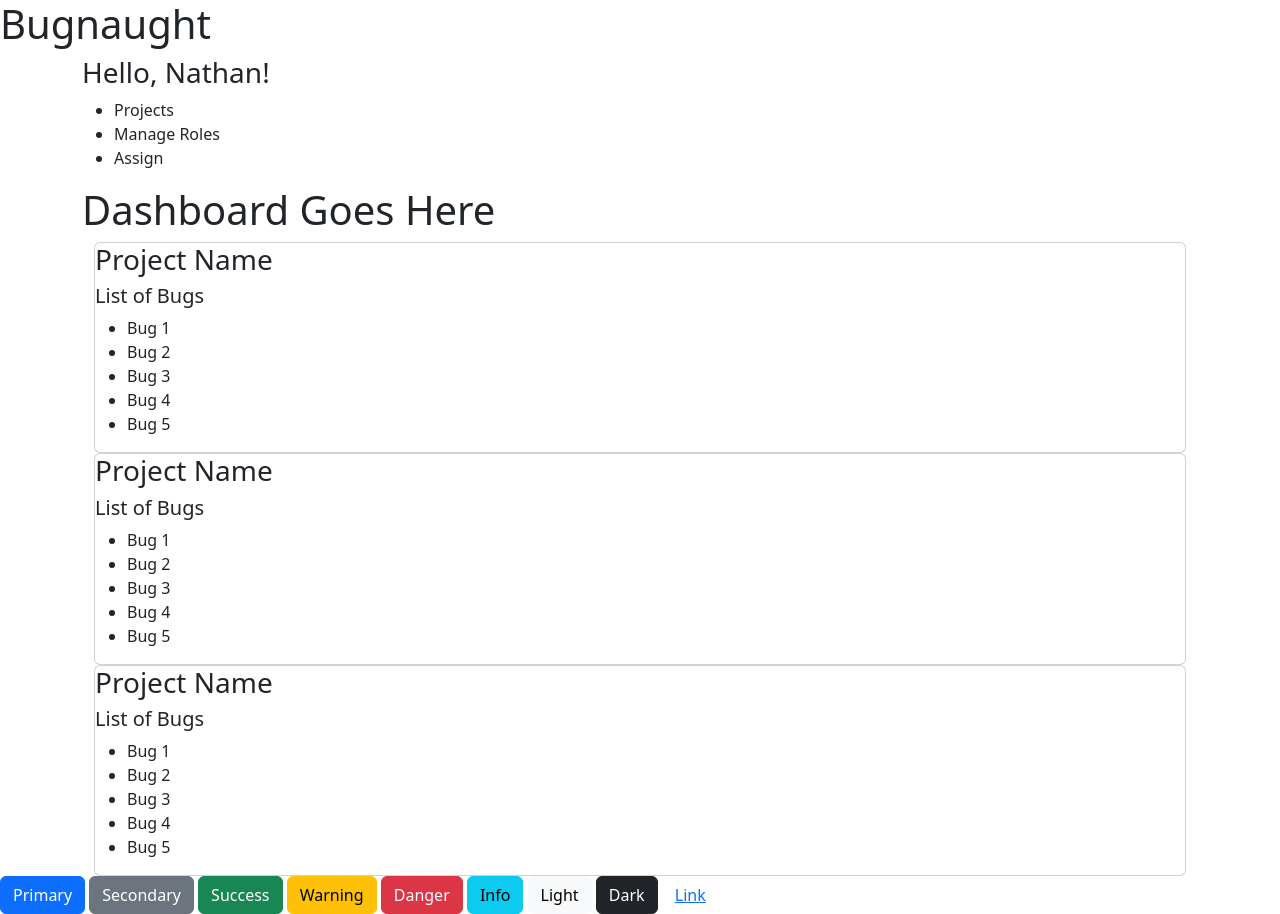
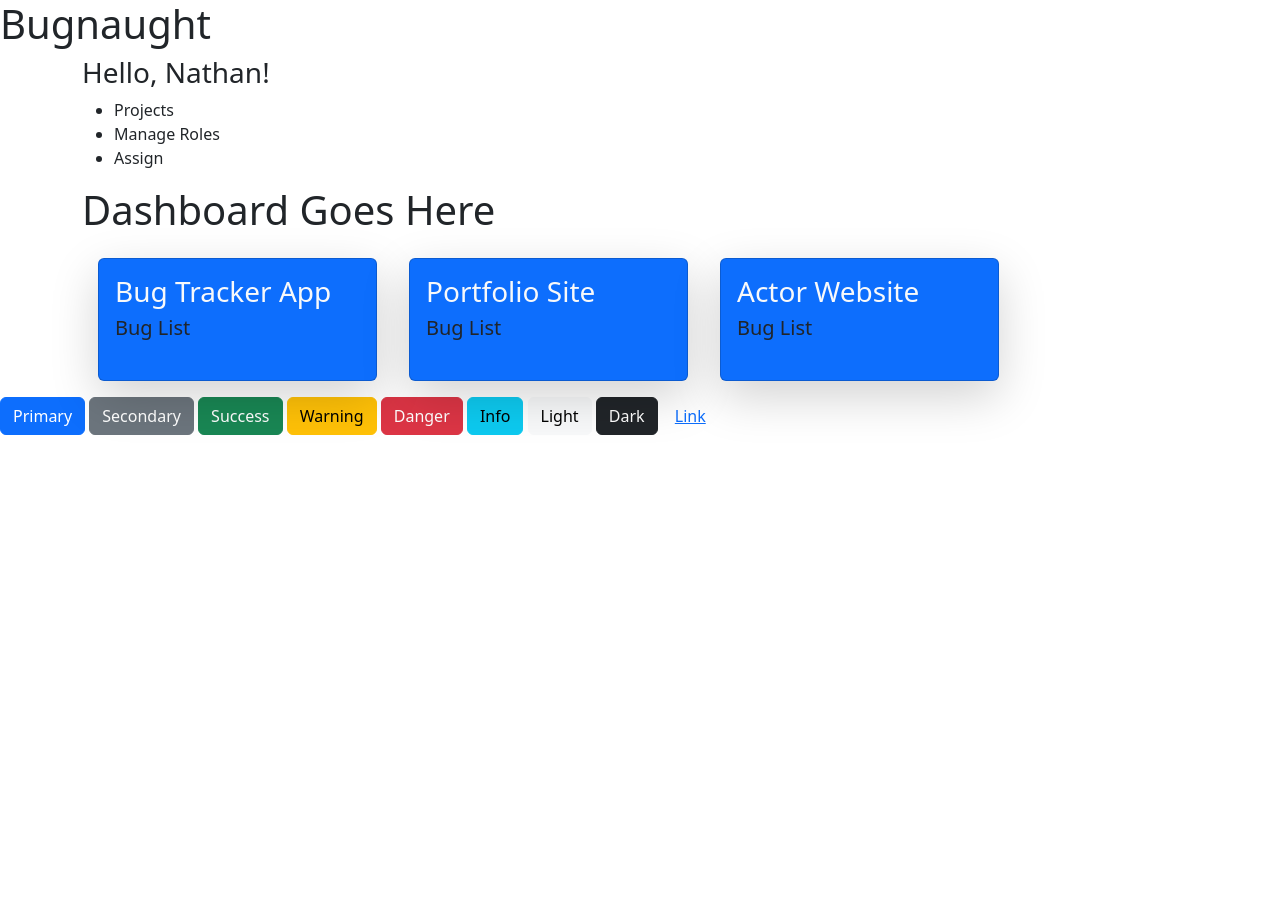
Before and after one commit to Bones81/Bugnaught, a React (Vite) app: page / in a window 1280 px wide. After the commit the page ends 800 px from the top, so only its background shows below. Built offline with nearby package versions, Linux system fonts and the light colour scheme.

Commit message:
Start integrating some bootstrap; weave in some mapped mock data

```diff
--- a/src/Dashboard/dashboard.tsx
+++ b/src/Dashboard/dashboard.tsx
@@ -8,54 +8,46 @@ const Dashboard = () => {
 
     useEffect(() => {
       setBugs([
-        {name: 'bug1', priority: 'high', description: 'No real data yet!'},
-        {name: 'bug2', priority: 'medium', description: 'Cannot add comments to bug yet!'},
-        {name: 'bug3', priority: 'low', description: 'Bootstrap not integrated!'}
+        {name: 'Needs real data', priority: 'high', description: 'No real data yet!'},
+        {name: 'Can\'t add comments', priority: 'medium', description: 'Cannot add comments to bug yet!'},
+        {name: 'Needs Bootstrap', priority: 'low', description: 'Bootstrap not integrated!'},
+        {name: 'Colors are bad', priority: 'high', description: 'Needs better colors'},
+        {name: 'Blur not working on mobile', priority: 'medium', description: 'Blur not working on mobile, even though it looks fine in devTools'},
+        {name: 'Database speed', priority: 'low', description: 'Data takes too long to load from spun down servers!'},
+        {name: 'Layout too simple', priority: 'high', description: 'Needs pizazz; maybe parallax?'},
+        {name: 'Old images', priority: 'medium', description: 'Needs some fresh imagery'},
+        {name: 'Colors', priority: 'low', description: 'Too much pastel; Find new, more dramatic color scheme.'}
       ])
 
       setProjects([
-        {id: 1, name: 'Bug Tracker App'},
-        {id: 2, name: 'Portfolio Site'},
-        {id: 3, name: 'Actor Website'},
+        {id: 1, name: 'Bug Tracker App', bugs: [...bugs.slice(0,3)]},
+        {id: 2, name: 'Portfolio Site', bugs: [...bugs].slice(3,6)},
+        {id: 3, name: 'Actor Website', bugs: [...bugs].slice(6,9)},
       ])
     }, [])
 
     return (
         <>
             <h1>Dashboard Goes Here</h1>
-            <div className="container">
-                <div className="card">
-                    <h3>Project Name</h3>
-                    <h5>List of Bugs</h5>
-                    <ul>
-                        <li>Bug 1</li>
-                        <li>Bug 2</li>
-                        <li>Bug 3</li>
-                        <li>Bug 4</li>
-                        <li>Bug 5</li>
-                    </ul>
-                </div>
-                <div className="card">
-                    <h3>Project Name</h3>
-                    <h5>List of Bugs</h5>
-                    <ul>
-                        <li>Bug 1</li>
-                        <li>Bug 2</li>
-                        <li>Bug 3</li>
-                        <li>Bug 4</li>
-                        <li>Bug 5</li>
-                    </ul>
-                </div>
-                <div className="card">
-                    <h3>Project Name</h3>
-                    <h5>List of Bugs</h5>
-                    <ul>
-                        <li>Bug 1</li>
-                        <li>Bug 2</li>
-                        <li>Bug 3</li>
-                        <li>Bug 4</li>
-                        <li>Bug 5</li>
-                    </ul>
+            <div className="container-lg">
+                <div className="row">
+                { projects.length ? projects.map( project => {
+                    return (
+                            <div className="card shadow-lg m-3 p-3 bg-primary col-sm-4 col-lg-3">
+                                <h3 className="text-light">{ project.name }</h3>
+                                <h5 className="text-dark">Bug List</h5>
+                                <ul>
+                                    { project.bugs.length ? project.bugs.map(bug => {
+                                        return (
+                                        <li className="text-light">{ bug.name }</li>
+                                        )
+                                    }) : null }
+                                </ul>
+                            </div>
+                    )})
+                    :
+                    <h1>No Projects Found</h1>
+                }
                 </div>
             </div>
 
--- a/src/interfaces/project.ts
+++ b/src/interfaces/project.ts
@@ -1,6 +1,9 @@
+import BugState from "./bug"
+
 interface ProjectState {
     id: number,
-    name: string
+    name: string,
+    bugs: BugState[]
   }
 
 export default ProjectState
```
